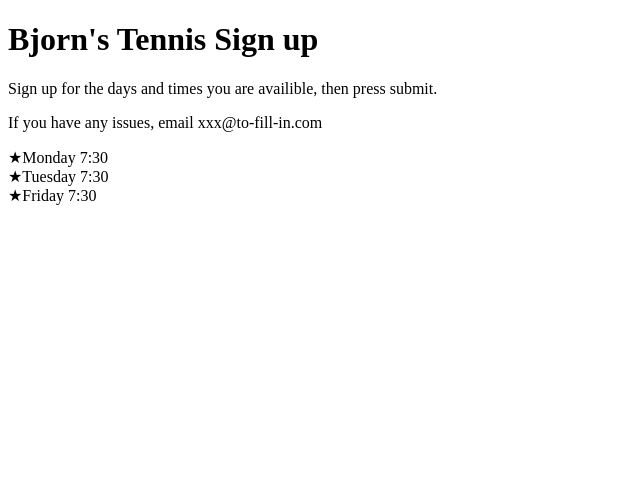
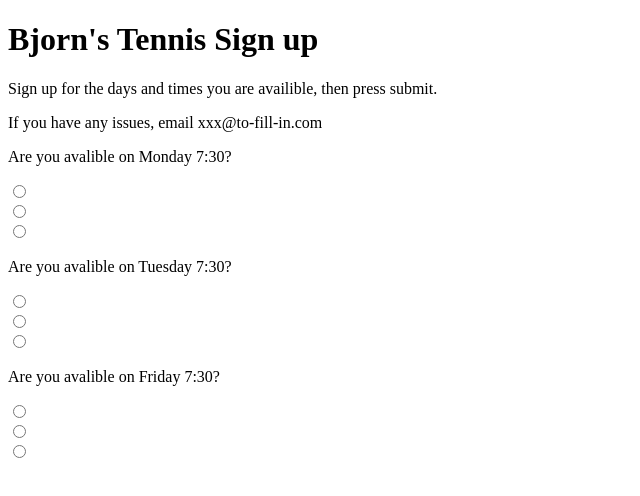
Before and after one commit to andrewcode-create/Tennis, a React (Vite) app in the folder frontend/: page / in a window 1280 px wide. Shown: the top 496 px of the page, without its empty margins (0-640 px from the left). Built offline with nearby package versions, Linux system fonts and the light colour scheme.

Commit message:
work on Day.jsx, not currently working

```diff
--- a/frontend/src/App.jsx
+++ b/frontend/src/App.jsx
@@ -30,7 +30,7 @@ const App = (props) => {
       </p>
       <p>If you have any issues, email xxx@to-fill-in.com</p>
       {dates.map((date) => (
-        <Day date={date} key={date[0]} />
+        <Day date={date} key={date[0]} options={dates} />
       ))}
     </div>
   );
--- a/frontend/src/components/Day.jsx
+++ b/frontend/src/components/Day.jsx
@@ -1,5 +1,21 @@
-const Day = ({ date, onChange }) => {
-  return <div>★{date}</div>;
+const Day = ({ date, options, selectedOption, onOptionChange }) => {
+  return (
+    <div>
+      <p>Are you avalible on {date}?</p>
+      {options.map((option, index) => (
+        <div key={index}>
+          <label>
+            <input
+              type="radio"
+              value={option}
+              checked={selectedOption === option}
+              onChange={(e) => onOptionChange(e.target.value)}
+            />
+          </label>
+        </div>
+      ))}
+    </div>
+  );
 };
 
 export default Day;
```
